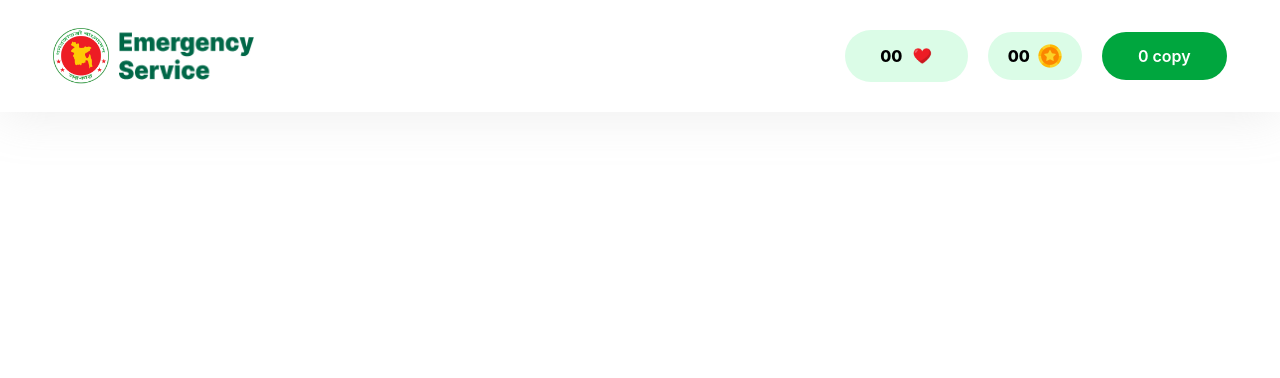
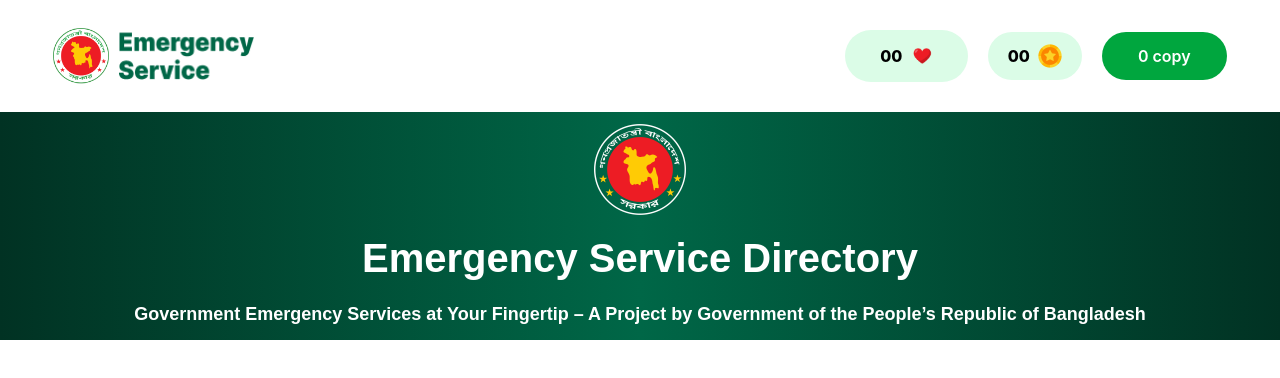
Before and after one commit to miltonahmed/Emargency-Service, a website: page src/index.html in a window 1280 px wide. Drawn offline with Linux system fonts and the light colour scheme.

Commit message:
Banner section is done. I’ve specifically used a custom linear gradient color

```diff
--- a/src/index.html
+++ b/src/index.html
@@ -32,13 +32,24 @@
 
         </div>
         <button type="button" id="copy-btn" class="px-9 py-3 bg-green-600 rounded-[50px] font-inter text-base text-white leading-6 font-semibold
-          "><span>0</span> copy </button>
-
-
+          "><span>0</span>
+          copy
+        </button>
       </div>
     </section>
 
   </header>
+  <main>
+    <section id="banner" class=" bg-linear-(--banner_bg) py-3">
+      <div class="w-11/12 mx-auto  flex flex-col items-center gap-3">
+        <img src="./images/logo-dark.png" alt="company-logo" class="w-[92px] h-[92px]">
+        <h1 class="text-[40px] font-bold font-hindMadurai text-white">Emergency Service Directory</h1>
+        <p class="text-lg font-semibold text-white font-hindMadurai">Government Emergency Services at Your Fingertip – A
+          Project by Government of
+          the People’s Republic of Bangladesh</p>
+      </div>
+    </section>
+  </main>
 
 
 </body>
```
Also changed, not shown: src/output.css.
